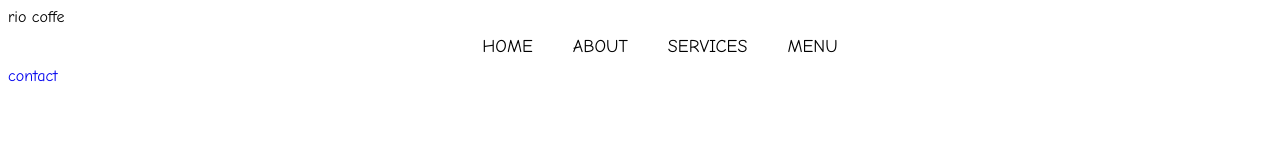
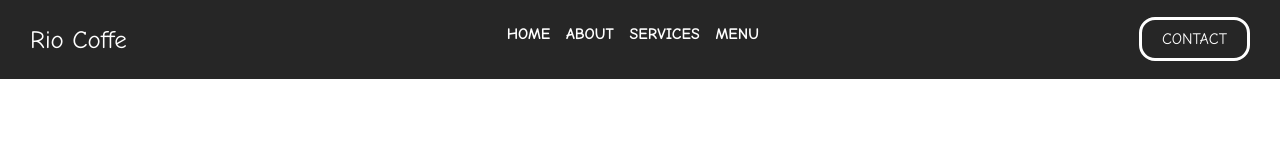
Before and after one commit to MrDorrian/task8, a plain HTML site: page index.html in a window 1280 px wide. Drawn offline with Linux system fonts and the light colour scheme.

Commit message:
Fix html/css file

```diff
--- a/css/style.css
+++ b/css/style.css
@@ -1,30 +1,70 @@
 * {
   text-decoration: none;
   list-style: none;
+  padding: 0;
+  margin: 0;
 }
+
+:root {
+  --text-color: #fff;
+}
+
 body {
   font-family: Comic Sans MS;
+  color: var(--text-color);
+}
+
+a {
+  color: var(--text-color);
+}
+
+p{
+  color: #262626;
+}
+
+.page-header {
+  display: flex;
+  justify-content: space-between;
+  flex-wrap: wrap;
+  background-color: #262626;
+  position: fixed;
+  top: 0;
+  right: 0;
+  left: 0;
+}
+
+.logo-nav {
+  font-size: 25px;
+  text-transform: capitalize;
+  padding: 25px 30px;
 }
 
 .list {
-  font-size: 0;
-  display: flex;
-  flex-direction: row;
-  justify-content: center;
+  text-transform: uppercase;
+  font-weight: bold;
+  padding: 25px 10px;
 }
 
 .list-item {
-  font-size: 18px;
-  padding: 10px 20px;
-  text-transform: uppercase;
+  display: inline-block;
 }
 
-.link {
-  color: #000;
+.list-item + .list-item {
+  margin-left: 10px;
+}
+
+.link:hover,
+.contact-link:hover {
+  color: yellow;
 }
 
 .contact-nav {
-  border: 1px solid #000;
+  padding: 30px;
+}
+
+.contact-link {
+  border-radius: 1em;
+  text-transform: uppercase;
   padding: 10px 20px;
-  font-size: 18px;
+  border: 3px solid var(--text-color);
 }
--- a/index.html
+++ b/index.html
@@ -3,13 +3,12 @@
   <head>
     <meta charset="UTF-8" />
     <meta name="viewport" content="width=device-width, initial-scale=1.0" />
-    <link rel="stylesheet" href="./css/style.css">
+    <link rel="stylesheet" href="./css/style.css" />
     <title>Task 8 Navigation</title>
   </head>
   <body>
-    <div>
-      <span>rio coffe</span>
-    </div>
+    <header class="page-header">
+      <div class="logo-nav">rio coffe</div>
       <nav>
         <ul class="list">
           <li class="list-item">
@@ -26,6 +25,9 @@
           </li>
         </ul>
       </nav>
-    <div><a href="#">contact</a></div>
+      <div class="contact-nav">
+        <a href="#" class="contact-link">contact</a>
+      </div>
+    </header>
   </body>
 </html>
```
Lines whose indentation alone changed are shown as unchanged.
